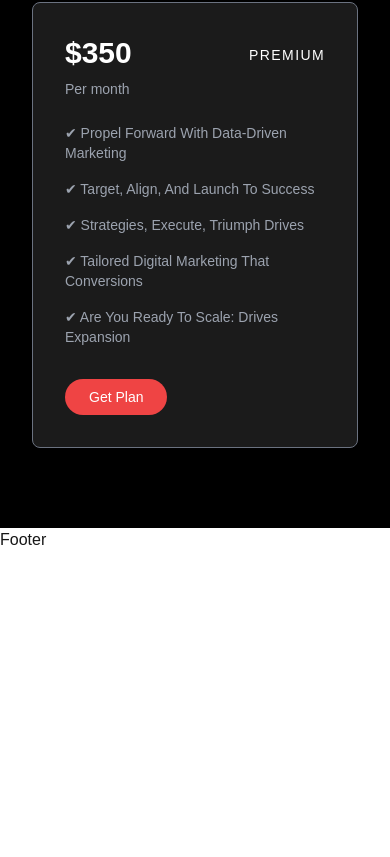
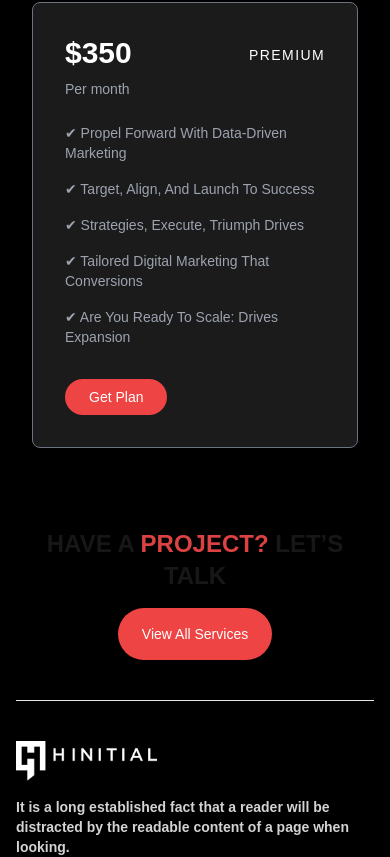
Before and after one commit to aminul-islam01101/Elegant-web, a Next.js app: page / in a window 390 px wide. Shown: the part 10244-11101 px from the top of the page. Before the commit the page ends 10796 px from the top, so only its background shows below. Built offline with nearby package versions, Linux system fonts and the light colour scheme.

Commit message:
footer logo and para text completed

```diff
--- a/src/app/globals.css
+++ b/src/app/globals.css
@@ -23,7 +23,7 @@ body {
 }
 @layer utilities {
   .headings {
-    @apply text-2xl md:text-4xl lg:text-4xl xl:text-6xl 2xl:text-7xl font-extrabold uppercase;
+    @apply text-2xl md:text-4xl lg:text-4xl xl:text-5xl 2xl:text-6xl font-extrabold uppercase;
   }
   .sub-heading {
     @apply text-base md:text-xl lg:text-4xl font-semibold uppercase text-[#D3D3D3];
--- a/src/components/shared/Footer/Footer.tsx
+++ b/src/components/shared/Footer/Footer.tsx
@@ -1,5 +1,36 @@
-import React from "react";
+import Image from "next/image";
+import logo from "../../../../public/assets/marketing7.png";
 
 export default function Footer() {
-  return <footer>Footer</footer>;
+  return (
+    <footer className="bg-black">
+      <div className="max-w-[1400px] mx-auto flex flex-col px-4">
+        {/* talk us */}
+        <div className="flex flex-col md:flex-row space-y-4 text-center md:text-balance justify-between items-center">
+          <span className="headings">
+            Have a <strong className="text-[#DD4242]">project? </strong>Let’s
+            talk
+          </span>
+          <div>
+            <button className="px-6 py-4 bg-red-500 text-white rounded-full text-sm font-medium hover:bg-red-600 transition">
+              View All Services
+            </button>
+          </div>
+        </div>
+        {/* horizontal line */}
+        <hr className="px-1 my-10" />
+        {/* logo and links */}
+        <div className="grid grid-cols-1 md:grid-cols-2 xl:grid-cols-4">
+          {/* logo and paragraph */}
+          <div className="flex flex-col space-y-4">
+            <Image src={logo} width={141} height={75} alt="LOGO" />
+            <p className="primary-text">
+              It is a long established fact that a reader will be distracted by
+              the readable content of a page when looking.
+            </p>
+          </div>
+        </div>
+      </div>
+    </footer>
+  );
 }
```
